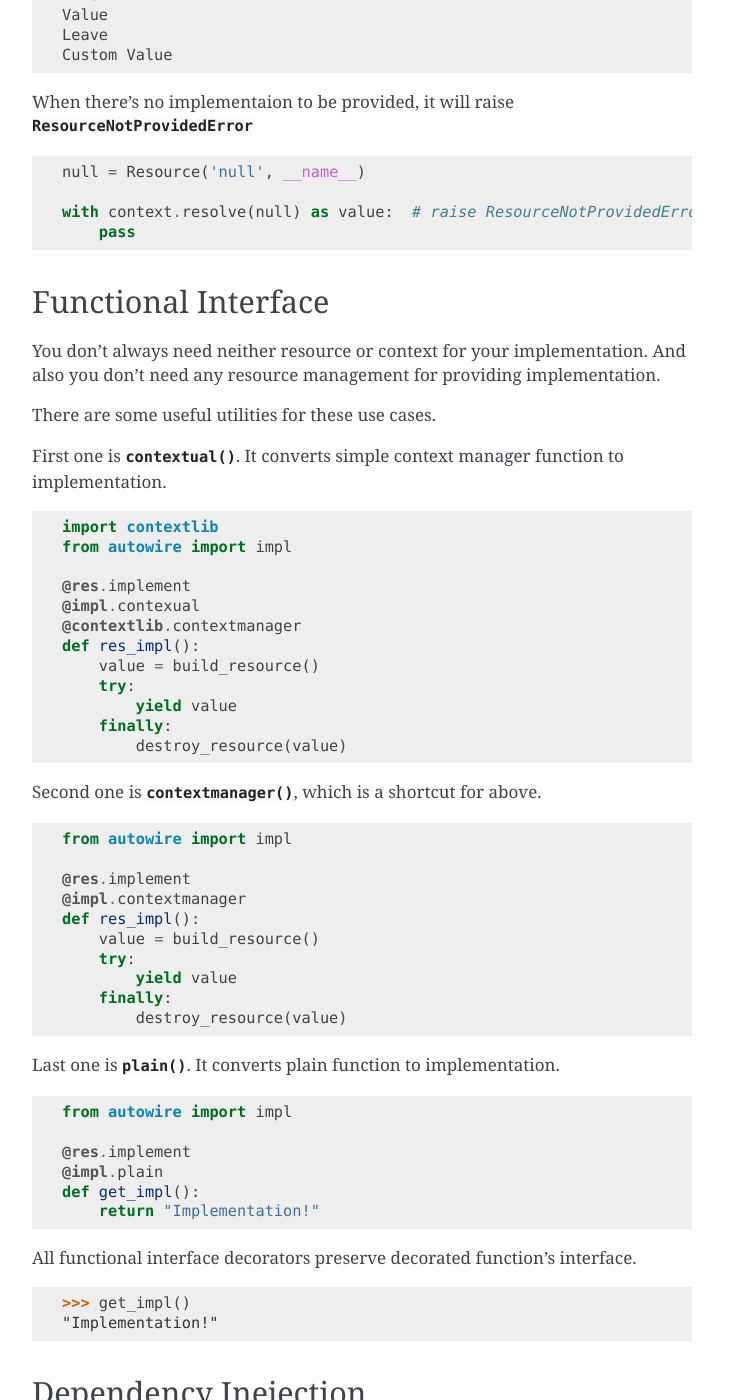
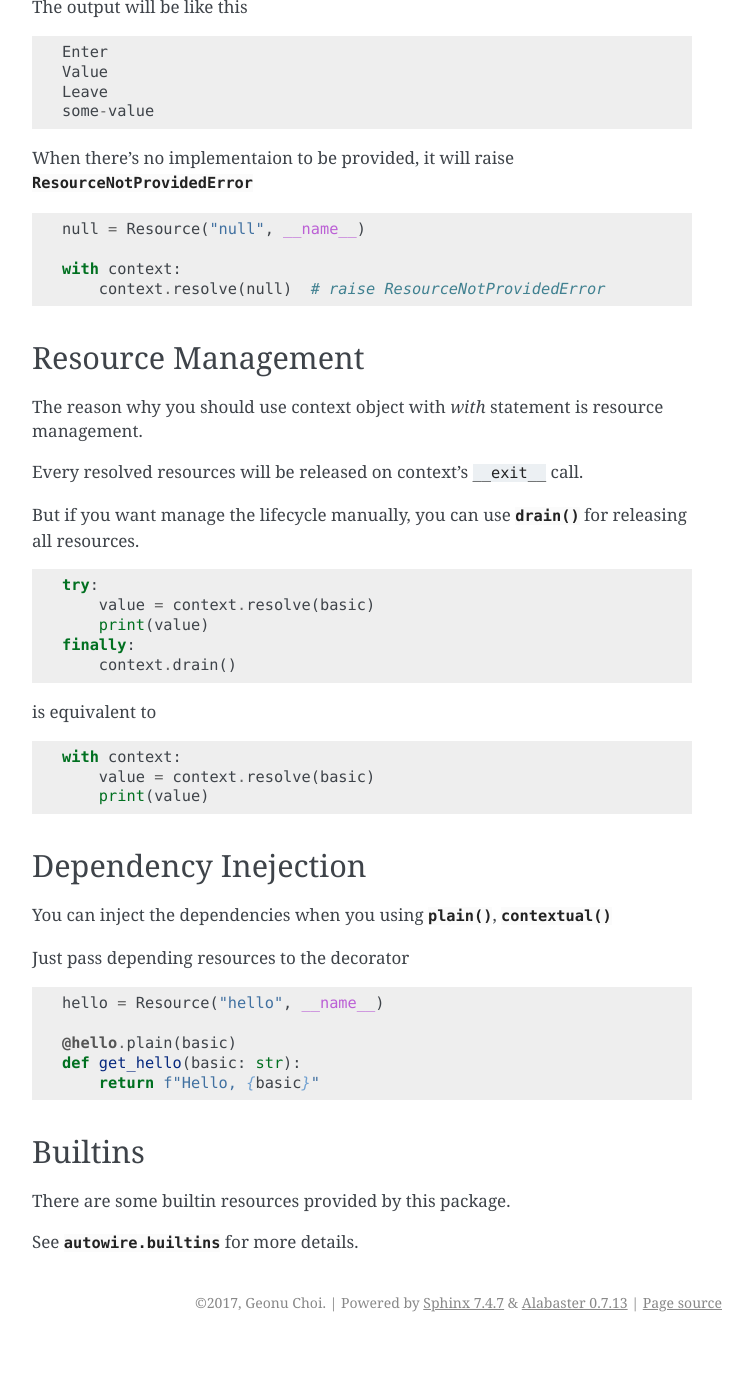
Before and after one commit to Hardtack/Autowire, a Sphinx documentation site: the page built from docs/getting-started.rst, in a window 1280 px wide and 1400 px high, scrolled down 2724 px. Shown: the whole window, without its empty margins (388-1141 px from the left). Built offline with Sphinx 7.4.7, drawn with Linux system fonts in a browser that asks for light colours; after the commit the page ends 4066 px from its top, so only the background shows below that; some of the changed text lies outside the part shown.

Commit message:
Update sphinx document

```diff
--- a/docs/getting-started.rst
+++ b/docs/getting-started.rst
@@ -16,7 +16,7 @@
 
     from autowire import Resource
 
-    basic = Resource('basic', __name__)
+    basic = Resource("basic", __name__)
 
 The first parameter is name, and second parameter is namespace.
 Generally you can pass ``__name__`` to second parameter.
@@ -27,57 +27,49 @@
 The resource will make canonical name with two names ::
 
     >>> basic.canonical_name
-    'some.module.name.basic'
+    "some.module.name.basic"
 
-You can set default implementation to resource by :func:`autowire.impl.implement`
+You can set default implementation with context manager to resource by :meth:`~autowire.resource.Resource.contextual`
 
 
 .. code-block:: python
 
     import contextlib
-    from autowire import impl
 
-    @impl.implementation
+    @basic.contextual()
     @contextlib.contextmanager
-    def implementaion(resource, context):
-        print('Enter')
+    def implementaion():
+        print("Enter")
         try:
-            yield 'Value'
+            yield "Value"
         finally:
-            print('Leave')
+            print("Leave")
 
-    basic.implement(implementation)
+Or you can use a plain function for implementation by using :meth:`~autowire.resource.Resource.plain`
 
-The implementation should be an instance of :class:`~autowire.base.Implementation`
-:func:`~autowire.impl.implementation` decorator converts contextmanager function
-to instance of :class:`~autowire.base.Implementation`.
+.. code-block:: python
 
-You can also create resource with implementation at once.
+    @basic.plain()
+    def implementaion():
+        return "Hello!"
+
+This is equivalent to
 
 .. code-block:: python
 
     import contextlib
-    from autowire import resource
 
-    @resource.create
-    @impl.implementation
+    @basic.contextual()
     @contextlib.contextmanager
-    def basic(context):
-        print('Enter')
-        try:
-            yield('Value')
-        finally:
-            print('Leave')
-
-The function ``basic`` will be a resource and also be a function.
-
+    def implementaion():
+        yield "Hello!"
 
 Context
 -------
 
 Context is a resource implementation container.
 
-You can provide different context for each context, so that you can configure running environment,
+You can provide different context object for each context, so that you can configure running environment,
 testing options, injecting mock-ups.
 
 You can define context like this
@@ -94,32 +86,40 @@
 
     child_context = Context(context)
 
-The root parent of all contexts is :const:`~autowire.context.root.root_context`.
-
 Providing Implementation to context
 ~~~~~~~~~~~~~~~~~~~~~~~~~~~~~~~~~~~
 
 You can provide an implementation for the resource by using
-:meth:`~autowire.base.BaseContext.provide` method.
+:meth:`~autowire.base_context.BaseContext.provide` method.
 
 .. code-block:: python
 
-    @impl.implementation
-    @contextlib.contextmanager
-    def context_implementation(resource, context):
-        yield 'Custom Value'
+    import contextlib
 
-    child_context.provide(basic, context_implementation)
+    from autowire.implementation import Implementation
 
-:meth:`~autowire.base.BaseContext.provide` also can be used as a decorator
+    class BasicImplementation(Implementation):
+        @contextlib.contextmanager
+        def reify(self, resource, context):
+            yield "some-value"
+
+    child_context.provide(basic, BasicImplementation())
+
+Actually, you don't have to make a subclass of :class:`~autowire.implementation.Implementation` for each resource.
+:meth:`~autowire.context.Context.plain`, :meth:`~autowire.context.Context.contextual` provides similar functionalities
+to :class:`~autowire.resource.Resource`
+
+You can replace above example with
 
 .. code-block:: python
 
-    @child_context.provide(basic)
-    @impl.implementation
+    @child_context.contextual(basic)
     @contextlib.contextmanager
-    def context_implementation(resource, context):
-        yield 'Custom Value'
+    def with_basic():
+        yield "some-value"
+
+Almost same with :meth:`autowire.resource.Resource.contextual` but you have to pass the resource as the first argument.
+
 
 Resolving Resource
 ~~~~~~~~~~~~~~~~~~
@@ -129,10 +129,12 @@
 
 .. code-block:: python
 
-    with context.resolve(basic) as value:
+    with context:
+        value = context.resolve(basic)
         print(value)
 
-    with child_context.resolve(basic) as value:
+    with child_context:
+        value = child_context.resolve(basic)
         print(value)
 
 The output will be like this ::
@@ -140,106 +142,61 @@
     Enter
     Value
     Leave
-    Custom Value
+    some-value
 
 When there's no implementaion to be provided, it will raise :class:`~autowire.exc.ResourceNotProvidedError`
 
 .. code-block:: python
 
-    null = Resource('null', __name__)
+    null = Resource("null", __name__)
 
-    with context.resolve(null) as value:  # raise ResourceNotProvidedError
-        pass
+    with context:
+        context.resolve(null)  # raise ResourceNotProvidedError
 
+Resource Management
+-------------------
 
-Functional Interface
---------------------
+The reason why you should use context object with `with` statement is resource management.
 
-You don't always need neither resource or context for your implementation.
-And also you don't need any resource management for providing implementation.
+Every resolved resources will be released on context's ``__exit__`` call.
 
-There are some useful utilities for these use cases.
-
-First one is :func:`~autowire.impl.contextual`. It converts simple context manager
-function to implementation.
+But if you want manage the lifecycle manually, you can use :meth:`~autowire.base_context.BaseContext.drain` for releasing all resources.
 
 .. code-block:: python
 
-    import contextlib
-    from autowire import impl
+    try:
+        value = context.resolve(basic)
+        print(value)
+    finally:
+        context.drain()
 
-    @res.implement
-    @impl.contexual
-    @contextlib.contextmanager
-    def res_impl():
-        value = build_resource()
-        try:
-            yield value
-        finally:
-            destroy_resource(value)
-
-Second one is :func:`~autowire.impl.contextmanager`, which is a shortcut for above.
+is equivalent to
 
 .. code-block:: python
 
-    from autowire import impl
-
-    @res.implement
-    @impl.contextmanager
-    def res_impl():
-        value = build_resource()
-        try:
-            yield value
-        finally:
-            destroy_resource(value)
-
-Last one is :func:`~autowire.impl.plain`. It converts plain function to implementation.
-
-.. code-block:: python
-
-    from autowire import impl
-
-    @res.implement
-    @impl.plain
-    def get_impl():
-        return "Implementation!"
-
-All functional interface decorators preserve decorated function's interface.
-
-.. code-block:: python
-
-    >>> get_impl()
-    "Implementation!"
-
+    with context:
+        value = context.resolve(basic)
+        print(value)
 
 Dependency Inejection
 ---------------------
 
-Basically, you can resolve some other resources from the context in impementations.
+You can inject the dependencies when you using :meth:`~autowire.resource.Resource.plain`, :meth:`~autowire.resource.Resource.contextual`
+
+Just pass depending resources to the decorator
 
 .. code-block:: python
 
-    @impl.implementation
-    @contextlib.contextmanager
-    def some_implementation(resource, context):
-        with context.resolve(basic) as value:
-            yield 'Hello, {}'.format(value)
+    hello = Resource("hello", __name__)
 
-By the above code, we injected ``basic`` resource to implementation of ``other_resource``.
+    @hello.plain(basic)
+    def get_hello(basic: str):
+        return f"Hello, {basic}"
 
-This is clear, but little boilerplateful.
 
-So we provide :func:`~autowire.impl.autowired` decorator to do this simply.
+Builtins
+--------
 
-.. code-block:: python
+There are some builtin resources provided by this package.
 
-    @other_resource.implement
-    @impl.autowired('basic', basic)
-    @impl.plain
-    def with_other_resource(basic)
-        reutnr 'Hello, {}'.format(basic)
-
-First argument is a name that be used for keyword argument. Second one is resource to be resolved.
-When the name is not provided, The ``name`` property of resource will be used by default.
-
-:func:`~autowire.impl.autowired` decorator can be only used for functional interface implementations.
+See :mod:`autowire.builtins` for more details.
```
Also changed, not shown: docs/api/autowire.context.rst (deleted, +0 -30 lines), docs/api/autowire.impl.rst (deleted, +0 -30 lines), docs/api/autowire.resource.rst (deleted, +0 -38 lines), docs/api/autowire.rst (+52 -46 lines), docs/index.rst (+10 -12 lines), 1 other file.
